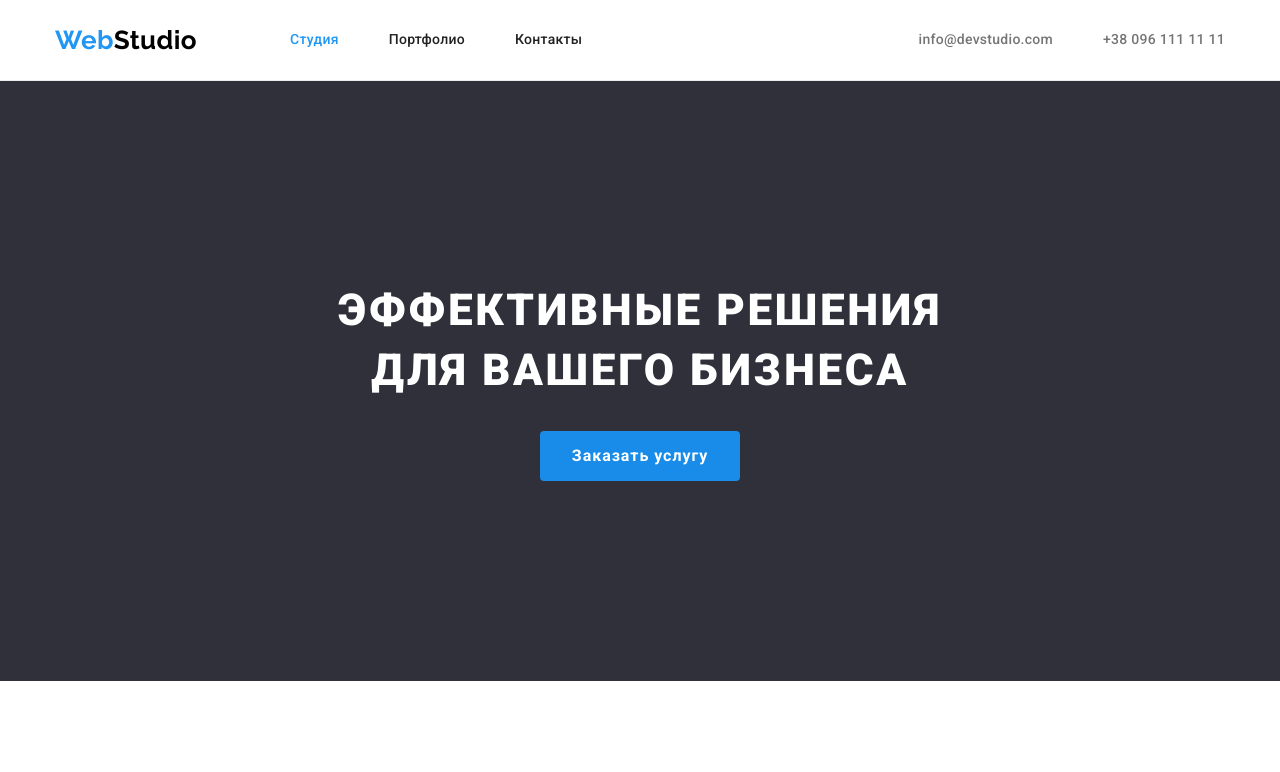
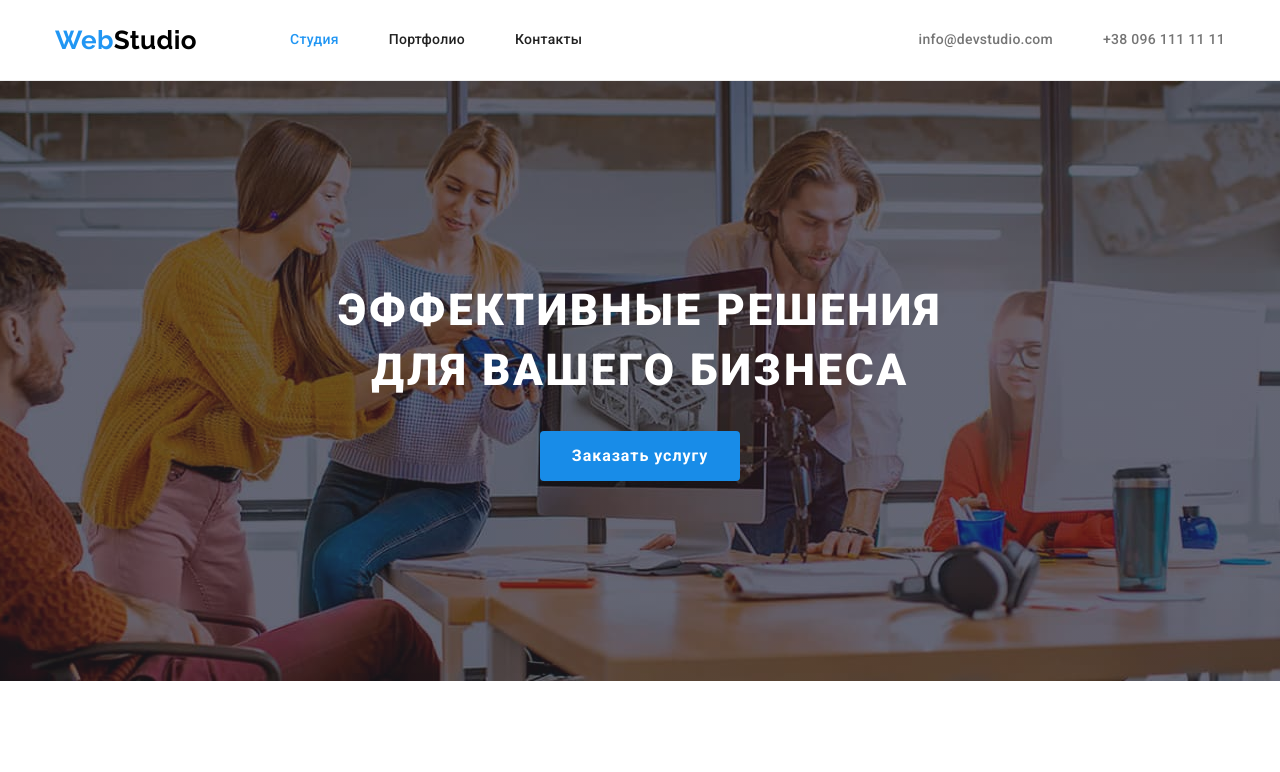
Before and after one commit to Vladyslav-H/goit-markup-hw-04, a plain HTML site: page index.html in a window 1280 px wide. Shown: the top 772 px of the page. Drawn offline with nearby package versions, Linux system fonts and the light colour scheme.

Commit message:
Добавляет фоновую картинку и градиент в секцию Герой

```diff
--- a/css/styles.css
+++ b/css/styles.css
@@ -137,6 +137,19 @@ h6 {
 
 /*Герой*/
 .hero {
+  background-image: linear-gradient(
+      to right,
+      rgba(47, 48, 58, 0.4),
+      rgba(47, 48, 58, 0.4)
+    ),
+    url("../images/hero-image.jpg");
+  background-repeat: no-repeat;
+  background-position: center;
+  max-width: 1600px;
+  height: 600px;
+  margin-right: auto;
+  margin-left: auto;
+
   padding-top: 200px;
   padding-bottom: 200px;
   background-color: var(--accent-bacground);
```
Also changed, not shown: images/hero-image.jpg (added).
